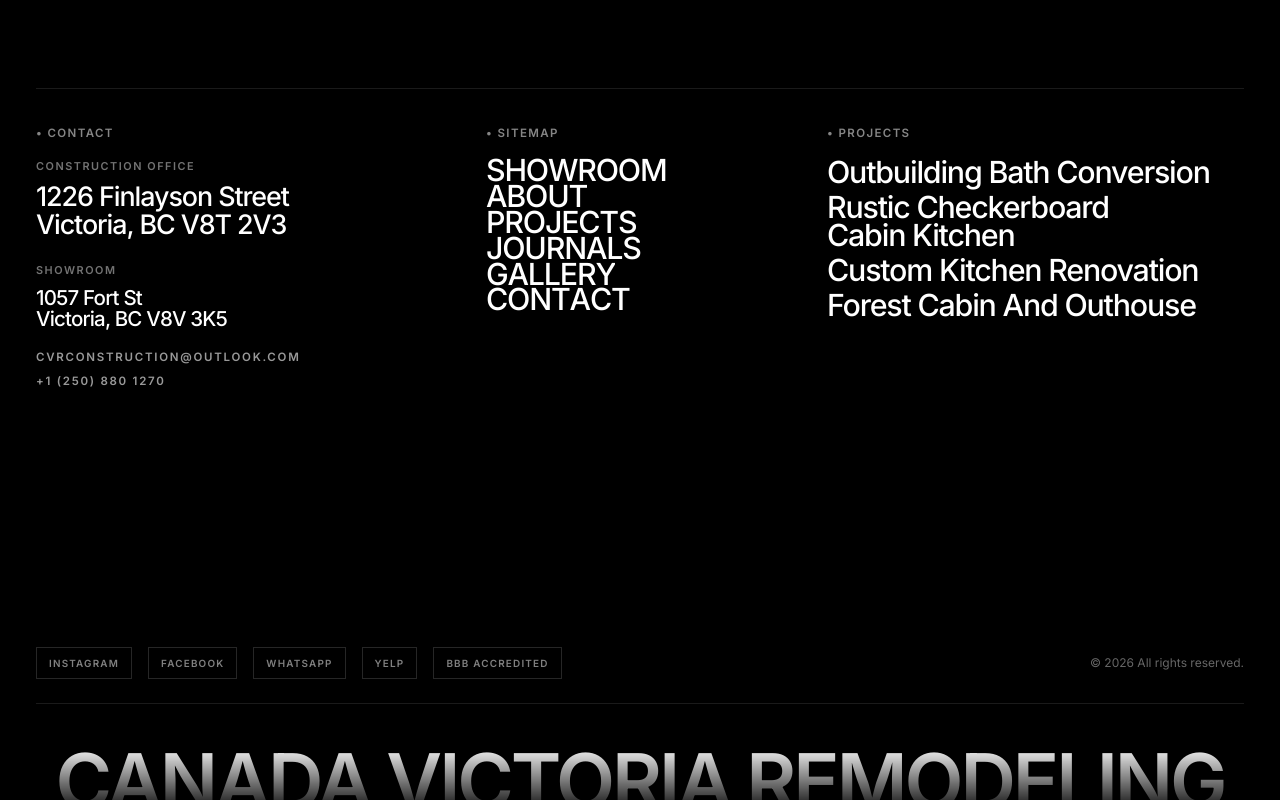
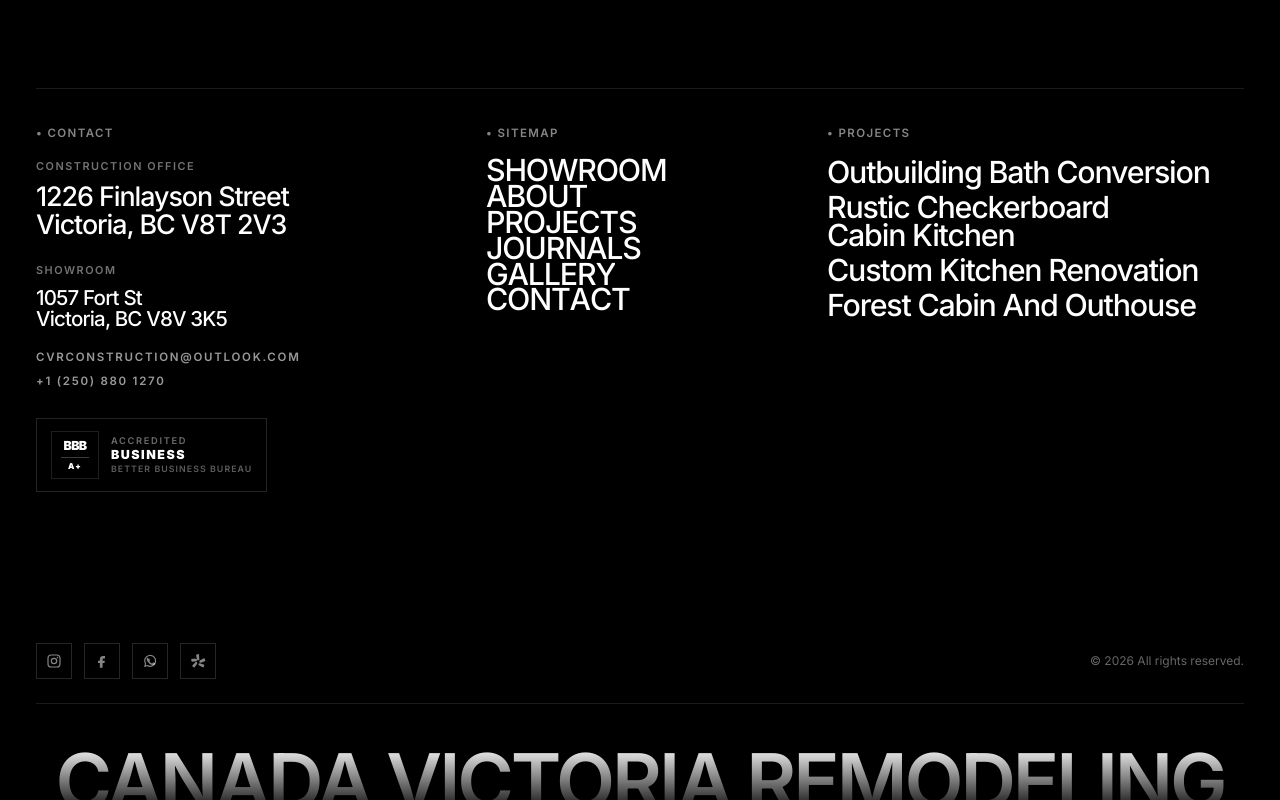
Before and after one commit to 3li-jpg/cvr-construction, a Next.js app: page /contact in a window 1280 px wide. Shown: the part 2419-3219 px from the top of the page. Built offline with nearby package versions, Linux system fonts and the light colour scheme.

Commit message:
feat: refresh footer trust and service imagery
Adds minimal social brand icons, moves the BBB accreditation into the footer contact area, removes outdated certification entries, and updates service imagery to use current project photos.

```diff
--- a/src/components/Footer.tsx
+++ b/src/components/Footer.tsx
@@ -4,6 +4,7 @@ import Image from "next/image";
 import Link from "next/link";
 import { InteractiveHoverButton } from "@/components/InteractiveHoverButton";
 import { Reveal } from "@/components/Reveal";
+import { SocialIconLink } from "@/components/SocialIconLink";
 import TextRoll from "@/components/ui/text-roll";
 import {
   businessContact,
@@ -26,6 +27,7 @@ interface FooterProps {
 
 export function Footer({ showCta = false, hideContactInfo = false }: FooterProps) {
   const featuredProjects = [...projects].slice(0, 4).reverse();
+  const bbbAccreditedHref = trustLinks.find((link) => link.label === "BBB Accredited")?.href;
   const metaLinkClassName =
     "transition-colors hover:text-white focus-visible:outline-none focus-visible:ring-2 focus-visible:ring-white focus-visible:ring-offset-2 focus-visible:ring-offset-black";
   const footerSectionLabelClassName =
@@ -182,6 +184,36 @@ export function Footer({ showCta = false, hideContactInfo = false }: FooterProps
                         {businessContact.phone}
                       </a>
                     </div>
+                    {bbbAccreditedHref ? (
+                      <a
+                        href={bbbAccreditedHref}
+                        target="_blank"
+                        rel="noreferrer"
+                        aria-label="BBB Accredited Business"
+                        className="mt-7 inline-flex w-fit items-center gap-3 border border-white/14 px-3.5 py-3 text-white/70 transition-colors hover:border-white/38 hover:text-white focus-visible:outline-none focus-visible:ring-2 focus-visible:ring-white focus-visible:ring-offset-2 focus-visible:ring-offset-black"
+                      >
+                        <span className="flex h-12 w-12 shrink-0 flex-col items-center justify-center border border-white/12 text-white">
+                          <span className="text-[0.78rem] font-black leading-none tracking-[-0.05em]">
+                            BBB
+                          </span>
+                          <span className="mt-1 h-px w-7 bg-white/24" />
+                          <span className="mt-1 text-[0.5rem] font-black leading-none tracking-[0.14em]">
+                            A+
+                          </span>
+                        </span>
+                        <span className="flex flex-col gap-1 leading-none">
+                          <span className="text-[0.58rem] font-semibold uppercase tracking-[0.18em] text-white/42">
+                            Accredited
+                          </span>
+                          <span className="text-[0.78rem] font-black uppercase tracking-[0.12em] text-white">
+                            Business
+                          </span>
+                          <span className="text-[0.55rem] font-semibold uppercase tracking-[0.12em] text-white/36">
+                            Better Business Bureau
+                          </span>
+                        </span>
+                      </a>
+                    ) : null}
                   </div>
                 )}
               </Reveal>
@@ -227,28 +259,18 @@ export function Footer({ showCta = false, hideContactInfo = false }: FooterProps
 
             <div className="mt-8">
               <div className="flex w-full flex-col items-start justify-between gap-4 md:flex-row md:items-center">
-                <div className="flex flex-wrap items-center gap-3 md:gap-4">
+                <div className="flex flex-wrap items-center gap-2.5 md:gap-3">
                   {socialLinks.map((link) => (
-                    <a
+                    <SocialIconLink
                       key={link.href}
                       href={link.href}
+                      label={link.label}
                       target="_blank"
                       rel="noreferrer"
-                      aria-label={link.label}
-                      className="inline-flex min-h-8 items-center justify-center rounded-none border border-white/15 px-3 text-[0.62rem] font-semibold uppercase tracking-[0.12em] text-white/50 transition-colors hover:border-white/40 hover:text-white"
-                    >
-                      {link.label}
-                    </a>
+                      className="inline-flex h-9 w-9 items-center justify-center rounded-none border border-white/15 text-white/52 transition-colors hover:border-white/45 hover:bg-white hover:text-black focus-visible:outline-none focus-visible:ring-2 focus-visible:ring-white focus-visible:ring-offset-2 focus-visible:ring-offset-black"
+                      iconClassName="h-4 w-4"
+                    />
                   ))}
-                  <a
-                    href={trustLinks.find((l) => l.label === "BBB Accredited")?.href ?? "#"}
-                    target="_blank"
-                    rel="noreferrer"
-                    aria-label="BBB Accredited Business"
-                    className="inline-flex min-h-8 items-center justify-center rounded-none border border-white/15 px-3 text-[0.62rem] font-semibold uppercase tracking-[0.12em] text-white/50 transition-colors hover:border-white/40 hover:text-white"
-                  >
-                    BBB Accredited
-                  </a>
                 </div>
                 <p className="text-[0.75rem] text-white/40">
                   © {new Date().getFullYear()} All rights reserved.
--- a/src/components/Navbar.tsx
+++ b/src/components/Navbar.tsx
@@ -5,6 +5,7 @@ import Link from "next/link";
 import { usePathname } from "next/navigation";
 import { useEffect, useId, useRef, useState } from "react";
 import { AnimatedThemeToggler } from "@/components/AnimatedThemeToggler";
+import { SocialIconLink } from "@/components/SocialIconLink";
 import TextRoll from "@/components/ui/text-roll";
 import { DURATION, EASE_OUT_EXPO } from "@/lib/motion";
 import { businessContact, navItems, socialLinks } from "@/lib/site-data";
@@ -356,18 +357,18 @@ export function Navbar() {
                     {businessContact.email.toUpperCase()}
                   </a>
                 </div>
-                <div className="flex flex-wrap items-center justify-center gap-x-5 gap-y-2">
+                <div className="flex flex-wrap items-center justify-center gap-2.5">
                   {socialLinks.map((item) => (
-                    <a
+                    <SocialIconLink
                       key={item.href}
                       href={item.href}
+                      label={item.label}
                       target="_blank"
                       rel="noreferrer"
                       tabIndex={hiddenMenuTabIndex}
-                      className="transition-colors hover:text-white focus-visible:outline-none focus-visible:ring-2 focus-visible:ring-white focus-visible:ring-offset-2 focus-visible:ring-offset-black"
-                    >
-                      {item.label.toUpperCase()}
-                    </a>
+                      className="inline-flex h-9 w-9 items-center justify-center rounded-none border border-white/15 text-white/56 transition-colors hover:border-white/45 hover:bg-white hover:text-black focus-visible:outline-none focus-visible:ring-2 focus-visible:ring-white focus-visible:ring-offset-2 focus-visible:ring-offset-black"
+                      iconClassName="h-4 w-4"
+                    />
                   ))}
                 </div>
               </motion.div>
--- /dev/null
+++ b/src/components/SocialIconLink.tsx
@@ -0,0 +1,69 @@
+import type { AnchorHTMLAttributes, ReactNode } from "react";
+import type { socialLinks } from "@/lib/site-data";
+
+type SocialLinkLabel = (typeof socialLinks)[number]["label"];
+
+type SocialIconLinkProps = AnchorHTMLAttributes<HTMLAnchorElement> & {
+  label: SocialLinkLabel;
+  iconClassName?: string;
+};
+
+const iconRenderers: Record<SocialLinkLabel, (className: string) => ReactNode> = {
+  Instagram: (className) => (
+    <svg className={className} viewBox="0 0 24 24" fill="none" aria-hidden="true">
+      <rect
+        x="3"
+        y="3"
+        width="18"
+        height="18"
+        rx="5"
+        stroke="currentColor"
+        strokeWidth="1.8"
+      />
+      <circle cx="12" cy="12" r="4" stroke="currentColor" strokeWidth="1.8" />
+      <circle cx="17.2" cy="6.8" r="1.15" fill="currentColor" />
+    </svg>
+  ),
+  Facebook: (className) => (
+    <svg className={className} viewBox="0 0 24 24" fill="currentColor" aria-hidden="true">
+      <path d="M14.2 8.25h2.35V4.6h-2.9c-3.15 0-4.85 1.9-4.85 4.8v2.05H6v3.7h2.8V22h4.05v-6.85h2.85l.55-3.7h-3.4V9.8c0-1.05.35-1.55 1.35-1.55Z" />
+    </svg>
+  ),
+  WhatsApp: (className) => (
+    <svg className={className} viewBox="0 0 24 24" fill="none" aria-hidden="true">
+      <path
+        d="M4.2 20.1 5.3 16.2A8.2 8.2 0 1 1 8 18.8L4.2 20.1Z"
+        stroke="currentColor"
+        strokeWidth="1.8"
+        strokeLinejoin="round"
+      />
+      <path
+        d="M9.4 8.7c.2-.45.35-.5.65-.5h.45c.18 0 .4.02.58.45.22.52.7 1.75.76 1.88.06.15.1.32 0 .52-.15.28-.28.43-.52.7-.12.13-.28.3-.12.58.15.28.7 1.15 1.52 1.85 1.05.9 1.9 1.18 2.2 1.32.3.15.48.12.67-.08.2-.23.78-.9 1-1.2.2-.3.42-.25.7-.15.3.1 1.82.85 2.12 1 .32.15.52.23.6.35.08.13.08.8-.18 1.55-.25.75-1.45 1.42-2 1.48-.52.05-1.2.23-3.9-.88-3.3-1.35-5.38-4.7-5.55-4.92-.16-.22-1.32-1.75-1.32-3.35 0-1.58.82-2.35 1.12-2.68Z"
+        fill="currentColor"
+      />
+    </svg>
+  ),
+  Yelp: (className) => (
+    <svg className={className} viewBox="0 0 24 24" fill="currentColor" aria-hidden="true">
+      <path d="M10.8 10.15 9.15 3.7c-.18-.7.22-1.4.92-1.58l1.92-.5c.7-.18 1.38.25 1.48.98l.58 6.6c.08.92-.5 1.62-1.4 1.78-.88.15-1.58-.18-1.85-.83Z" />
+      <path d="m14.55 11.25 5.6-3.05c.62-.35 1.42-.1 1.77.55l.95 1.72c.35.65.1 1.43-.58 1.72l-5.95 2.45c-.83.35-1.62.02-2.02-.78-.38-.78-.3-1.78.23-2.6Z" />
+      <path d="m14.58 15.25 5.95 2.08c.68.25 1.02.98.78 1.65l-.68 1.82c-.25.68-1 .98-1.65.68l-5.62-3.02c-.78-.42-1.02-1.25-.65-2.08.35-.8 1.02-1.25 1.87-1.13Z" />
+      <path d="m10.9 15.85-3.65 5.25c-.42.6-1.25.72-1.82.28l-1.52-1.18c-.58-.45-.65-1.28-.15-1.82l4.42-4.65c.62-.65 1.48-.65 2.12-.02.62.6.85 1.38.6 2.15Z" />
+      <path d="m9.6 12.2-6.02.98c-.72.12-1.38-.38-1.48-1.1l-.25-1.9c-.08-.72.45-1.35 1.18-1.38l6.08-.1c.9-.02 1.52.58 1.58 1.48.08.87-.3 1.62-1.1 2.02Z" />
+    </svg>
+  ),
+};
+
+export function SocialIconLink({
+  label,
+  className,
+  iconClassName = "h-4 w-4",
+  ...props
+}: SocialIconLinkProps) {
+  return (
+    <a {...props} aria-label={props["aria-label"] ?? label} className={className}>
+      {iconRenderers[label](iconClassName)}
+      <span className="sr-only">{label}</span>
+    </a>
+  );
+}
```
Also changed, not shown: src/lib/site-data.ts (+23 -46 lines).
